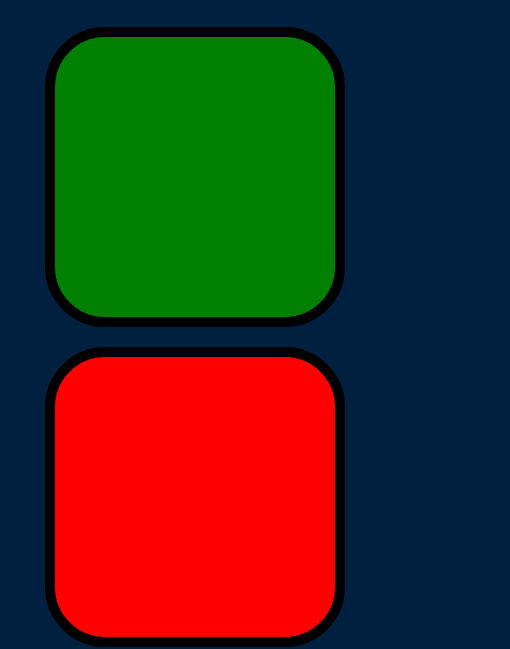
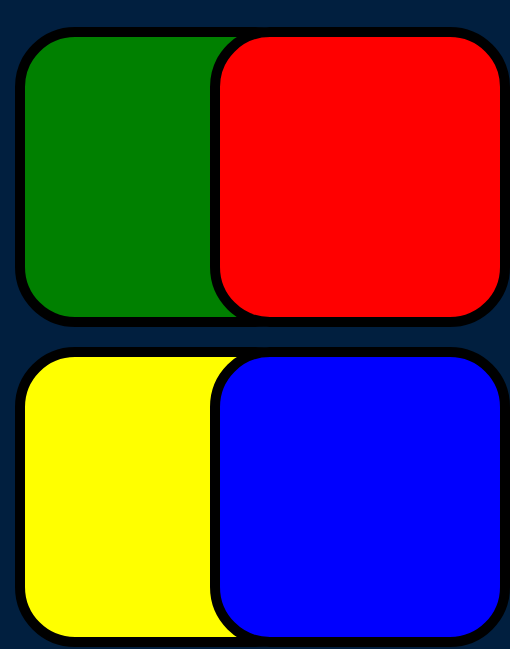
Before and after one commit to herohasan0/simon-game, a plain HTML site: page index.html in a window 390 px wide. Shown: the part 195-844 px from the top of the page, 510 px wide, since content can reach past the window. Drawn offline with nearby package versions, Linux system fonts and the light colour scheme.

Commit message:
Add files via upload

```diff
--- a/index.html
+++ b/index.html
@@ -14,18 +14,18 @@
   <div class="container">
     <div class="row">
 
-      <div class="col-lg-6 col-md-6 col-sm-6">
+      <div class="col-lg-6 col-md-6 col-sm-6 col-6">
         <div id="green" class="buton button-container green"></div>
       </div>
 
-      <div class="col-lg-6 col-md-6 col-sm-6">
+      <div class="col-lg-6 col-md-6 col-sm-6 col-6">
         <div id="red" class="buton button-container red"></div>
       </div>
 
-      <div class="col-lg-6 col-md-6 col-sm-6">
+      <div class="col-lg-6 col-md-6 col-sm-6 col-6">
         <div id="yellow" class="buton button-container yellow"></div>
       </div>
-      <div class="col-lg-6 col-md-6 col-sm-6">
+      <div class="col-lg-6 col-md-6 col-sm-6 col-6">
         <div id="blue" class="buton button-container blue"></div>
       </div>
     </div>
--- a/styles.css
+++ b/styles.css
@@ -24,8 +24,9 @@ body {
 
 @media (max-width: 768px) {
   .btn {
-    height: 400px;
-    width: 400px;
+    height: 350px;
+    width: 350px;
+    margin: 35px;
   }
 }
 
```
